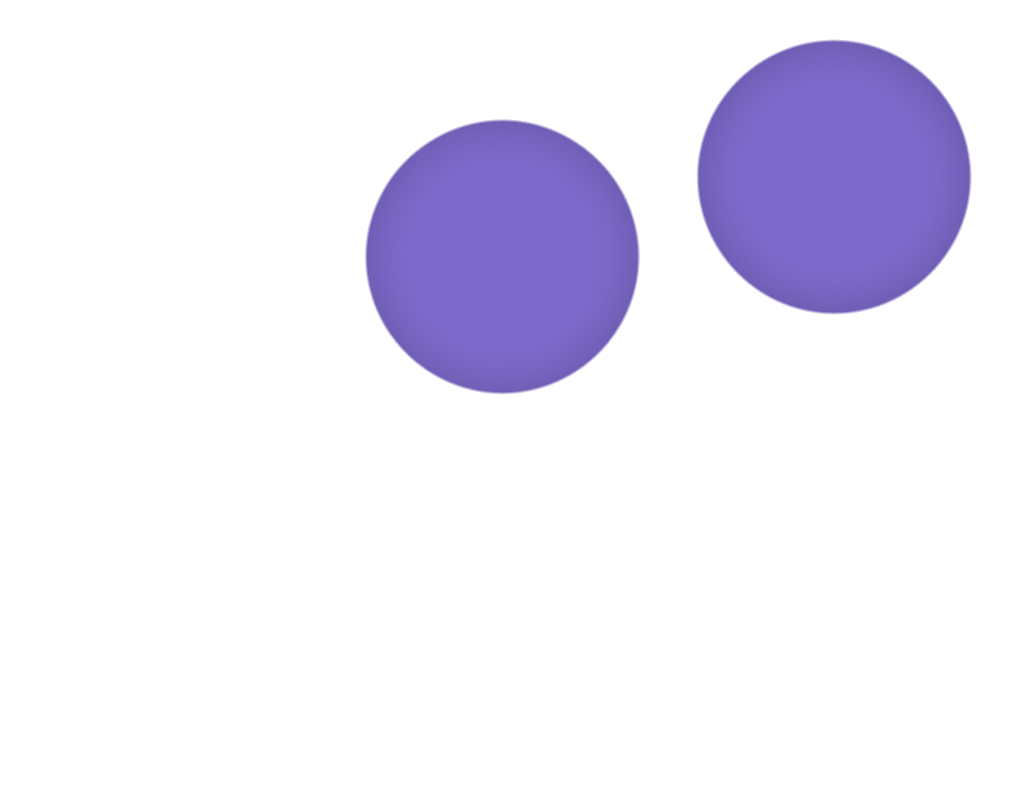
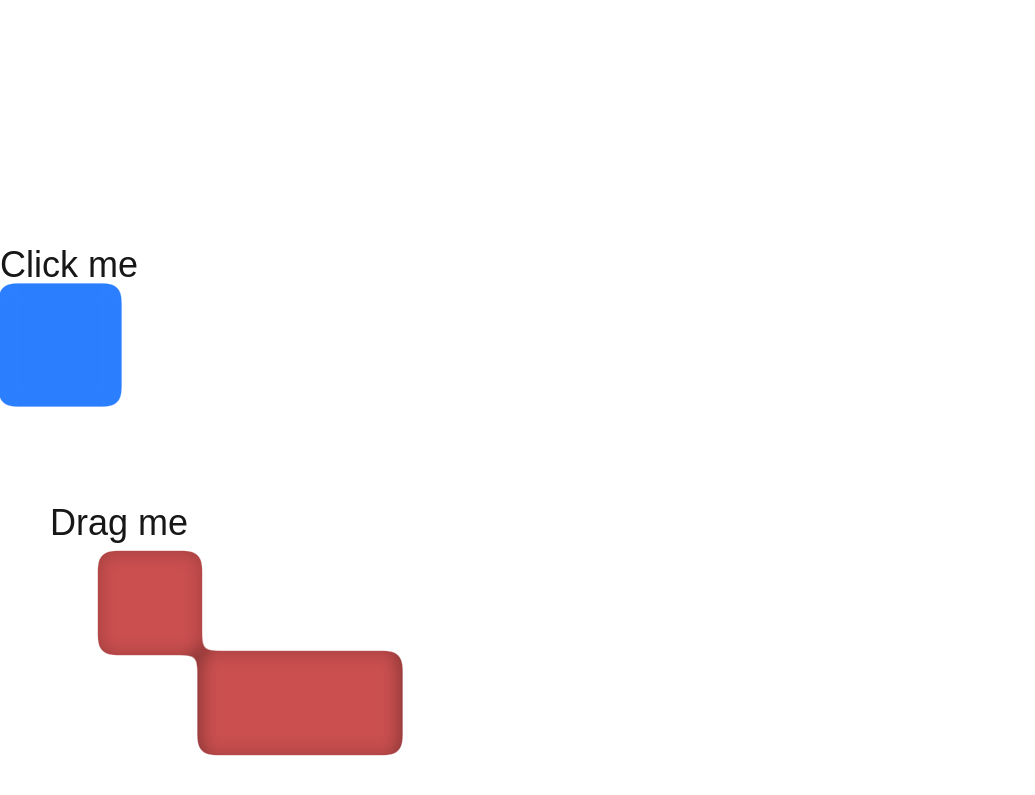
Before and after one commit to dev-zyrushiyao/gsap-animation-sample, a Next.js app: page / in a window 1280 px wide. Shown: the part 4119-4914 px from the top of the page, without its empty margins (0-1035 px from the left). Built offline with nearby package versions, Linux system fonts and the light colour scheme; a web font is replaced by a local one.

Commit message:
Lesson: SVG Gooey , Draggable and HTML Gooey

```diff
--- /dev/null
+++ b/app/component-ui/GoeyBoxSVG.tsx
@@ -0,0 +1,152 @@
+import { useGSAP } from "@gsap/react";
+import gsap from "gsap";
+import { Draggable } from "gsap/Draggable";
+import { SplitText } from "gsap/SplitText";
+import React, { useRef, useState } from "react";
+
+gsap.registerPlugin(Draggable, useGSAP, SplitText);
+
+export default function GoeyBoxSVG() {
+  const container = useRef(null);
+
+  const clickTl = useRef<gsap.core.Timeline | null>(null);
+  const [isClicked, setIsClicked] = useState<boolean>(false);
+
+  useGSAP(
+    () => {
+      //svg gooey
+      gsap.set(".box-2", { scale: 0, opacity: 1 });
+      gsap
+        .timeline({ defaults: { ease: "back(2)" } })
+        .to(".box-2", { x: 15, y: 15 })
+        .to(".box-2", { scaleX: 2, scaleY: 1 });
+      Draggable.create(".drag");
+
+      //html gooey using svg-filter
+      const splitText = SplitText.create(".message-box", {
+        type: "chars",
+      });
+      gsap.set(".div-box-2 , .message-box", { opacity: 1 });
+      gsap.set(splitText.chars, {
+        scale: 0,
+        opacity: 0,
+        transformOrigin: "50% 100%",
+      });
+
+      clickTl.current = gsap
+        .timeline({ paused: true })
+        .fromTo(
+          ".div-box-2",
+          { scale: 0, transformOrigin: "0% 0%" },
+          { scaleX: 1, scaleY: 1 },
+        )
+        .to(".div-box-2", { scaleX: 3 })
+        // .to(".message-box", { opacity: 1 })
+        .to(splitText.chars, {
+          scale: 1,
+          opacity: 1,
+          ease: "back(2)",
+          duration: 0.6,
+        });
+    },
+    { scope: container },
+  );
+
+  function handleClick(): void {
+    if (!isClicked) {
+      clickTl.current?.play();
+    } else {
+      clickTl.current?.reversed(true);
+    }
+
+    setIsClicked((prev) => !prev);
+  }
+
+  return (
+    <div ref={container}>
+      <div className="liquid-wrapper">
+        <h3 className="text-4xl">Click me</h3>
+        <div className="filter-[url(#gaussian-blur-filter-0)]">
+          <div
+            className="div-box-1 bg-blue-500 w-30 h-30 static"
+            onClick={handleClick}
+          >
+            <div className="div-box-2 bg-blue-500 w-30 h-30 relative top-25 left-25 opacity-0"></div>
+          </div>
+        </div>
+        <p className="message-box relative left-55 top-4 text-5xl inline-block text-white opacity-0">
+          Hello!
+        </p>
+      </div>
+
+      <svg
+        xmlns="http://www.w3.org/2000/svg"
+        viewBox="0 0 500 500"
+        width={500}
+        height={500}
+      >
+        <defs>
+          <filter
+            id="gaussian-blur-filter-0"
+            colorInterpolationFilters="sRGB"
+            x="-50%"
+            y="-50%"
+            width="200%"
+            height="200%"
+          >
+            <title>{"Gaussian blur"}</title>
+            <feGaussianBlur
+              stdDeviation="3 5"
+              edgeMode="none"
+              in="SourceGraphic"
+              result="gaussian-blur-0"
+            />
+            <feColorMatrix
+              result="color-matrix-0"
+              in="gaussian-blur-0"
+              values="1 0 0 0 0 0 1 0 0 0 0 0 1 0 0 0 0 0 18 -7"
+            />
+          </filter>
+        </defs>
+        <foreignObject
+          className="svg-html-text"
+          x={50}
+          y={50}
+          width={150}
+          height={50}
+        >
+          <h3 className="text-4xl">Drag me</h3>
+        </foreignObject>
+        <g
+          style={{
+            filter: "url(#gaussian-blur-filter-0)",
+          }}
+        >
+          <rect
+            className="drag box-1"
+            x={100}
+            y={100}
+            width={100}
+            height={100}
+            style={{
+              stroke: "rgb(0, 0, 0)",
+              fill: "rgb(203, 79, 79)",
+            }}
+          />
+          <rect
+            className="drag box-2"
+            opacity={0}
+            x={185}
+            y={185}
+            width={100}
+            height={100}
+            style={{
+              stroke: "rgb(0, 0, 0)",
+              fill: "rgb(203, 79, 79)",
+            }}
+          />
+        </g>
+      </svg>
+    </div>
+  );
+}
--- a/app/component-ui/ShapeLiquidSVG.tsx
+++ b/app/component-ui/ShapeLiquidSVG.tsx
@@ -16,7 +16,12 @@ export default function ShapeLiquidSVG() {
   );
   return (
     <div ref={container}>
-      <svg xmlns="http://www.w3.org/2000/svg" viewBox="0 0 500 500">
+      <svg
+        xmlns="http://www.w3.org/2000/svg"
+        viewBox="0 0 500 500"
+        width={500}
+        height={500}
+      >
         <defs>
           <filter
             id="gaussian-blur-filter-0"
--- a/app/page.tsx
+++ b/app/page.tsx
@@ -30,6 +30,7 @@ import FishLens from "./component-ui/FishLens";
 import FlagFilter from "./component-ui/FlagFilter";
 import PixelHouseFilter from "./component-ui/PixelHouseFilter";
 import ShapeLiquidSVG from "./component-ui/ShapeLiquidSVG";
+import GoeyBoxSVG from "./component-ui/GoeyBoxSVG";
 
 gsap.registerPlugin(useGSAP);
 
@@ -93,6 +94,7 @@ export default function Home() {
       <FlagFilter />
       <PixelHouseFilter />
       <ShapeLiquidSVG />
+      <GoeyBoxSVG />
     </main>
   );
 }
```
